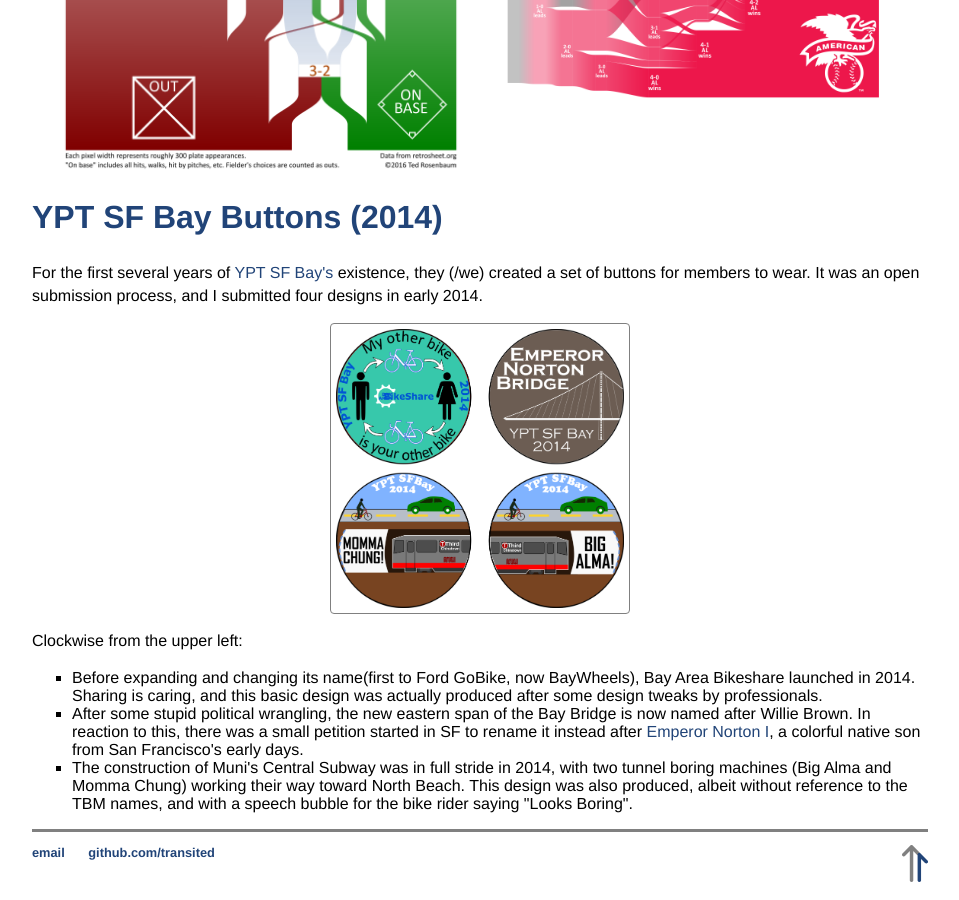
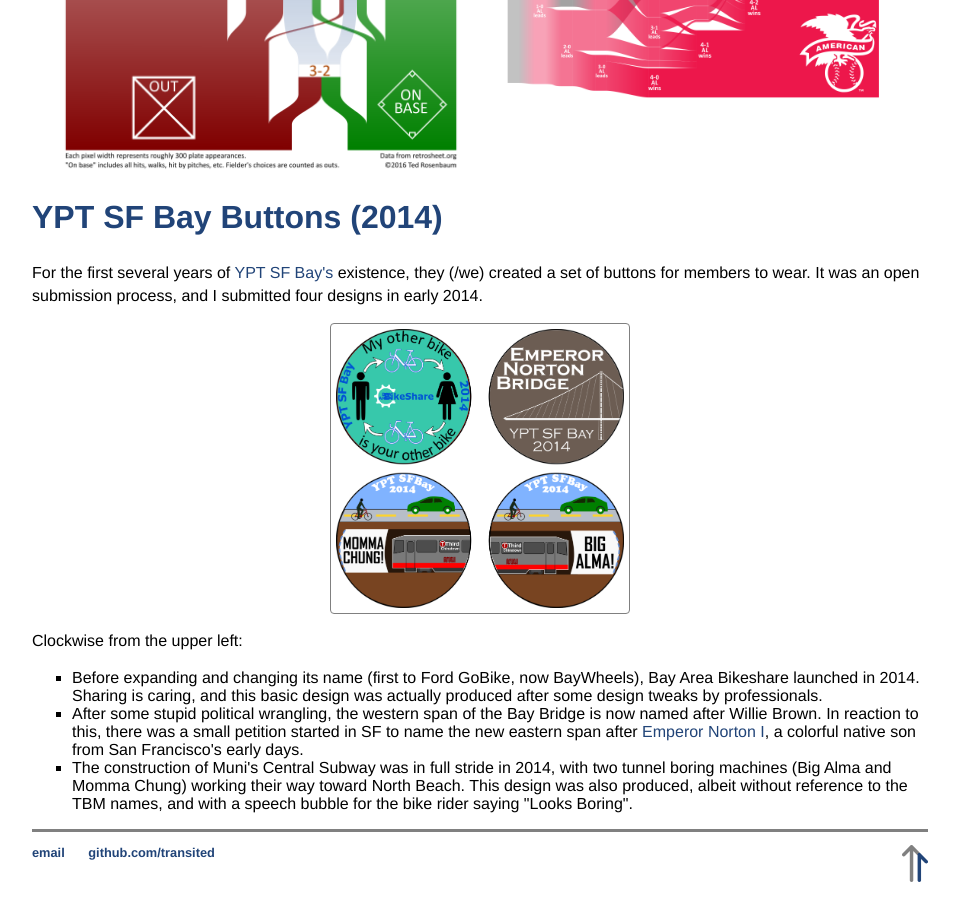
Before and after one commit to transited/transited.github.io, a Jekyll site: the page built from art.html, in a window 1280 px wide and 900 px high, scrolled down 1744 px. Shown: the whole window, without its empty margins (160-1119 px from the left). Built offline with Jekyll 4.4.1, drawn with Linux system fonts in a browser that asks for light colours.

Commit message:
Art write-up edits

```diff
--- a/art.html
+++ b/art.html
@@ -27,8 +27,8 @@
   <p><a target="_blank" href="Files/YPT Button Entry.png"> <img class="center" src="Files/YPT Button Entry.png" alt="Four YPT button ideas" width="300" height="291"/></a></p>
   <p>Clockwise from the upper left:</p>
     <ul>
-      <li>Before expanding and changing its name(first to Ford GoBike, now BayWheels), Bay Area Bikeshare launched in 2014. Sharing is caring, and this basic design was actually produced after some design tweaks by professionals.</li>
-      <li>After some stupid political wrangling, the new eastern span of the Bay Bridge is now named after Willie Brown. In reaction to this, there was a small petition started in SF to rename it instead after <a href="https://en.wikipedia.org/wiki/Emperor_Norton" title="Emperor Norton Wikipedia page">Emperor Norton I</a>, a colorful native son from San Francisco's early days.</li>
+      <li>Before expanding and changing its name (first to Ford GoBike, now BayWheels), Bay Area Bikeshare launched in 2014. Sharing is caring, and this basic design was actually produced after some design tweaks by professionals.</li>
+      <li>After some stupid political wrangling, the western span of the Bay Bridge is now named after Willie Brown. In reaction to this, there was a small petition started in SF to name the new eastern span after <a href="https://en.wikipedia.org/wiki/Emperor_Norton" title="Emperor Norton Wikipedia page">Emperor Norton I</a>, a colorful native son from San Francisco's early days.</li>
       <li>The construction of Muni's Central Subway was in full stride in 2014, with two tunnel boring machines (Big Alma and Momma Chung) working their way toward North Beach. This design was also produced, albeit without reference to the TBM names, and with a speech bubble for the bike rider saying "Looks Boring".</li>
       </ul>
 
```
